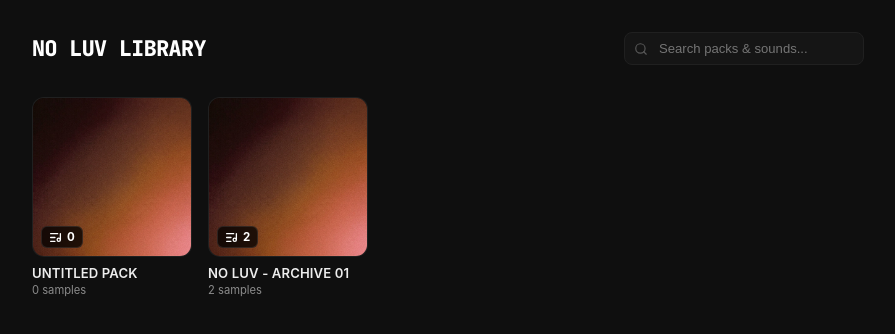
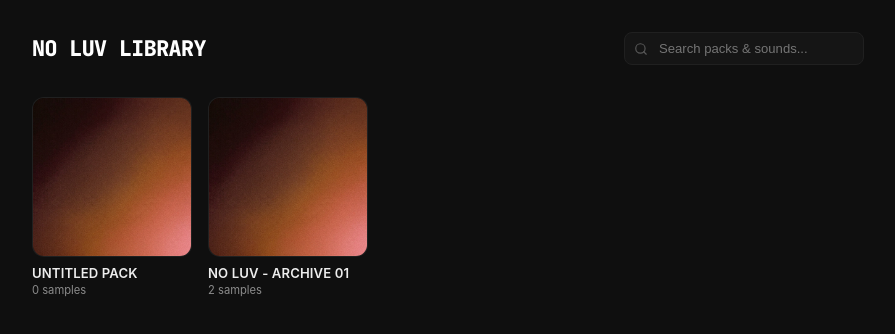
Before and after one commit to BarrosoA/samplelibrary, a React (Vite) app: page / in a window 1280 px wide. Shown: the top 334 px of the page, without its empty margins (192-1087 px from the left). Built offline with nearby package versions, Linux system fonts and the light colour scheme.

Commit message:
remove sample number badge from album cover artwork

```diff
--- a/src/components/PackCard.jsx
+++ b/src/components/PackCard.jsx
@@ -1,5 +1,4 @@
 import React from 'react';
-import { ListMusic } from 'lucide-react';
 
 export default function PackCard({ pack, onSelectPack }) {
   const count = pack.tracks ? pack.tracks.length : (pack.trackCount || 0);
@@ -17,11 +16,6 @@ export default function PackCard({ pack, onSelectPack }) {
           className="pack-artwork-img"
           loading="lazy"
         />
-
-        <div className="pack-badge">
-          <ListMusic size={13} strokeWidth={2.4} />
-          <span>{count}</span>
-        </div>
       </div>
 
       <div className="pack-info">
```
